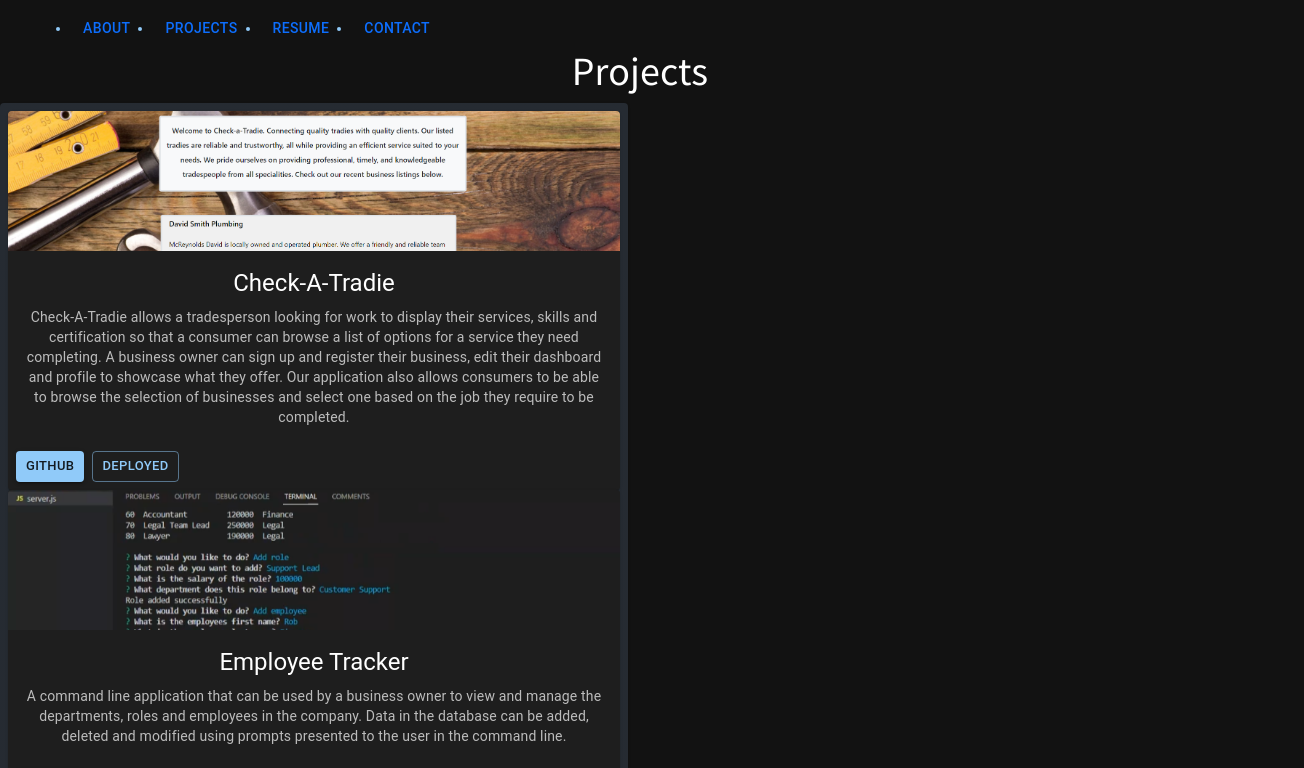
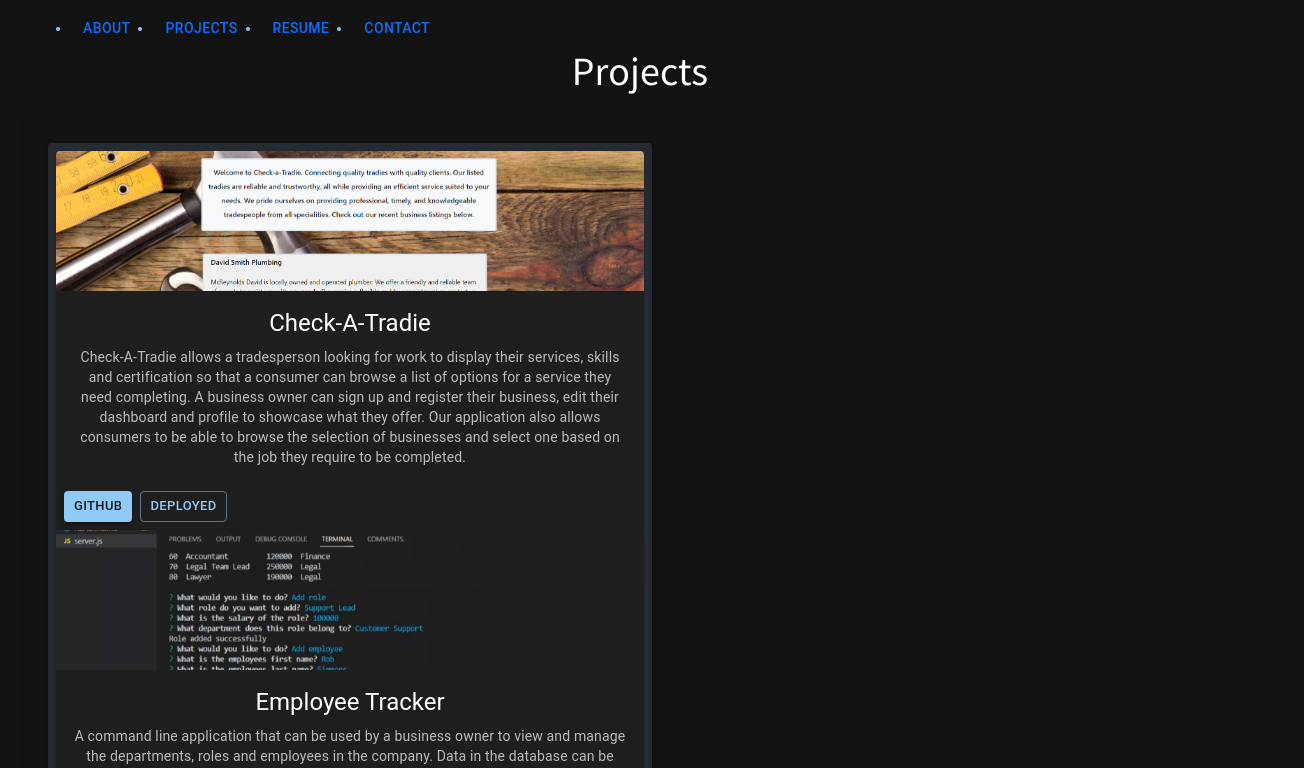
Before and after one commit to mdkgray/portfoligray, a React (Create React App) app: page /Projects in a window 1280 px wide. Shown: the part 490-1258 px from the top of the page, 1304 px wide, since content can reach past the window. Built offline with nearby package versions, Linux system fonts and the light colour scheme.

Commit message:
projects styling

```diff
--- a/src/components/Navigation.js
+++ b/src/components/Navigation.js
@@ -1,10 +1,8 @@
 import React from 'react';
 import { NavList } from "./NavList"
 import { NavLink } from "react-router-dom";
-
 import Stack from '@mui/material/Stack';
 import Button from '@mui/material/Button';
-
 
 function Navigation() {
     const navList = NavList.map(({ url, name }, index) => {
@@ -20,7 +18,7 @@ function Navigation() {
             <header className="top-header">
                 <nav className='nav-list'>
                     <Stack spacing={2} direction="row">
-                        <ul className="nav-list flex-row m-10"></ul>
+                        <ul className="nav-list flex-row"></ul>
                         <Button variant="text">{navList}</Button>
                     </Stack>
                 </nav>
@@ -29,5 +27,4 @@ function Navigation() {
     );
 }
 
-
 export default Navigation;
--- a/src/components/Pages/Projects.js
+++ b/src/components/Pages/Projects.js
@@ -1,7 +1,6 @@
 import React from 'react';
 import { projects } from '../../content';
 import CardInfo from '../CardInfo';
-
 import { styled } from '@mui/material/styles';
 import Grid from '@mui/material/Grid';
 import Paper from '@mui/material/Paper';
@@ -21,7 +20,7 @@ export default function Projects() {
     return (
         <div>
             <h1>Projects</h1>
-            <Box sx={{ width: '100%' }}>
+            <Box sx={{ width: '100%', boxShadow: 1, m: 3, p: 3 }}>
                 <Grid container rowSpacing={1} columnSpacing={{ xs: 1, sm: 2, md: 3 }} direction="row">
                     <Grid item xs={6}>
                         <Item>
```
Lines whose indentation alone changed are shown as unchanged.
